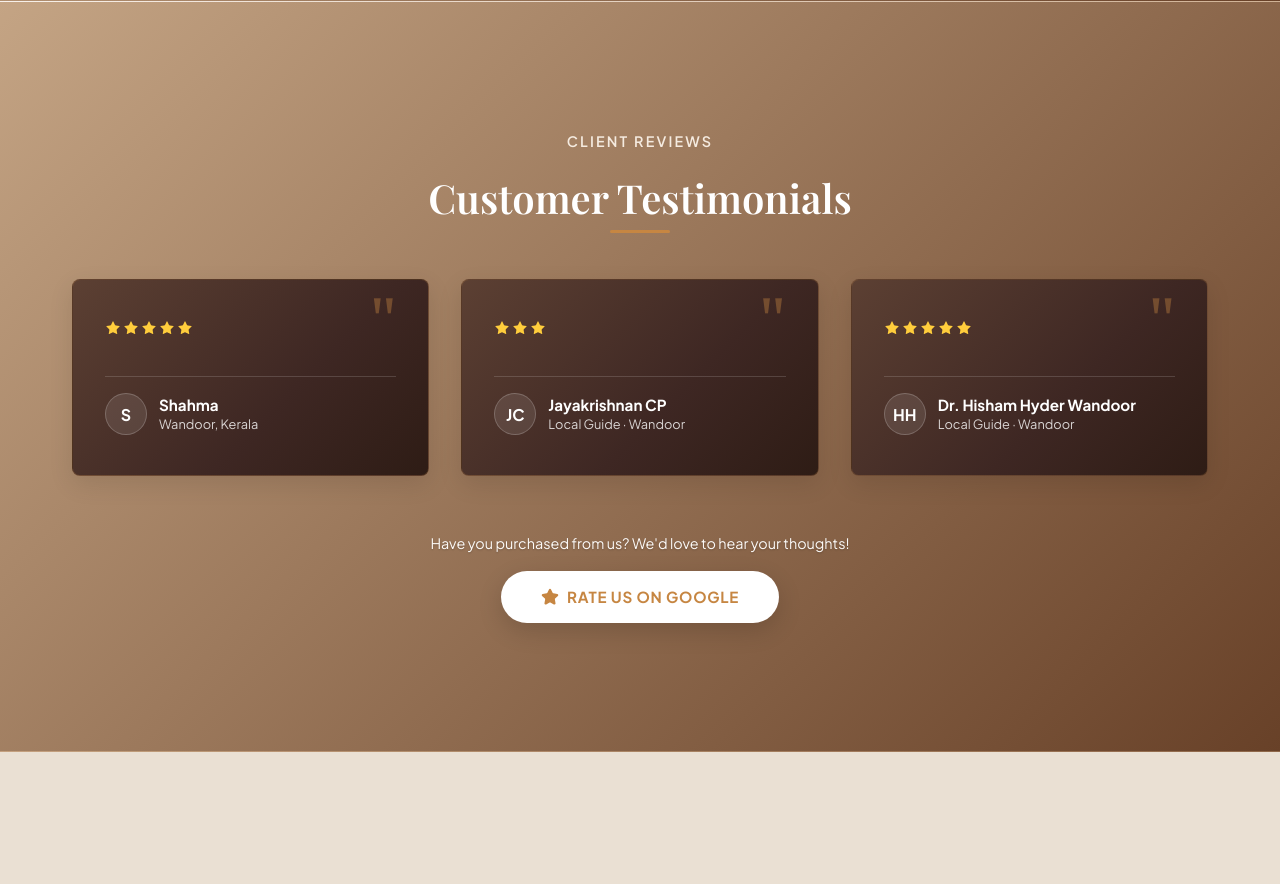
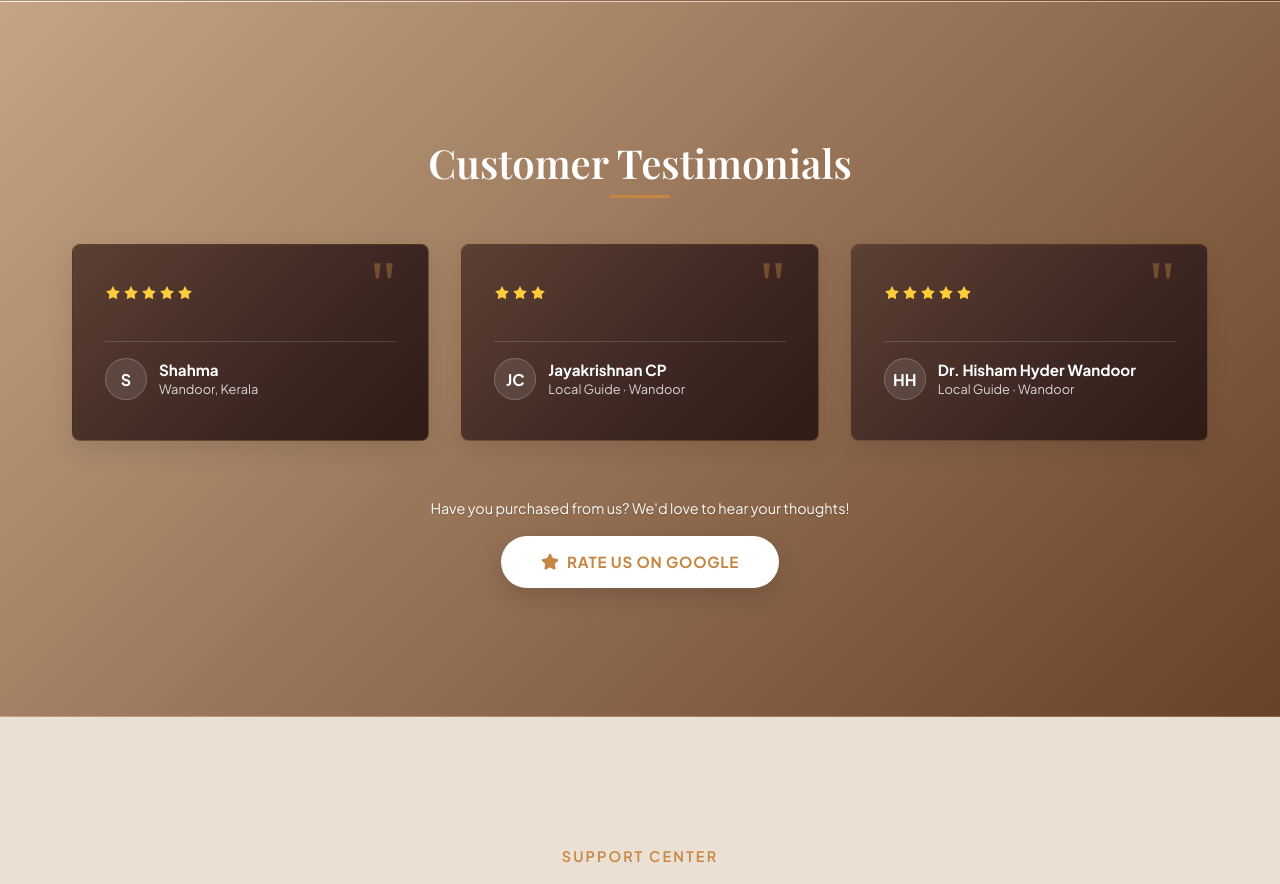
Before and after one commit to Shahmaaaa/website, a React (Vite) app: page / in a window 1280 px wide. Shown: the part 8120-9004 px from the top of the page. Built offline with nearby package versions, Linux system fonts and the light colour scheme; a web font is replaced by a local one.

Commit message:
Updated websitee

```diff
--- a/src/components/Reviews.tsx
+++ b/src/components/Reviews.tsx
@@ -35,7 +35,6 @@ export const Reviews: React.FC = () => {
       <div className="container">
         {/* Section Header */}
         <div className="section-header fade-in-on-scroll visible" style={{ textAlign: 'center', marginBottom: '3.5rem' }}>
-          <span className="section-subtitle" style={{ letterSpacing: '0.15em', fontWeight: 600, color: '#f5ebe0' }}>CLIENT REVIEWS</span>
           <h2 className="section-title" style={{ fontFamily: 'var(--font-serif)', fontSize: '2.5rem', fontWeight: 600, color: '#ffffff', marginTop: '0.5rem' }}>
             Customer Testimonials
           </h2>
```
